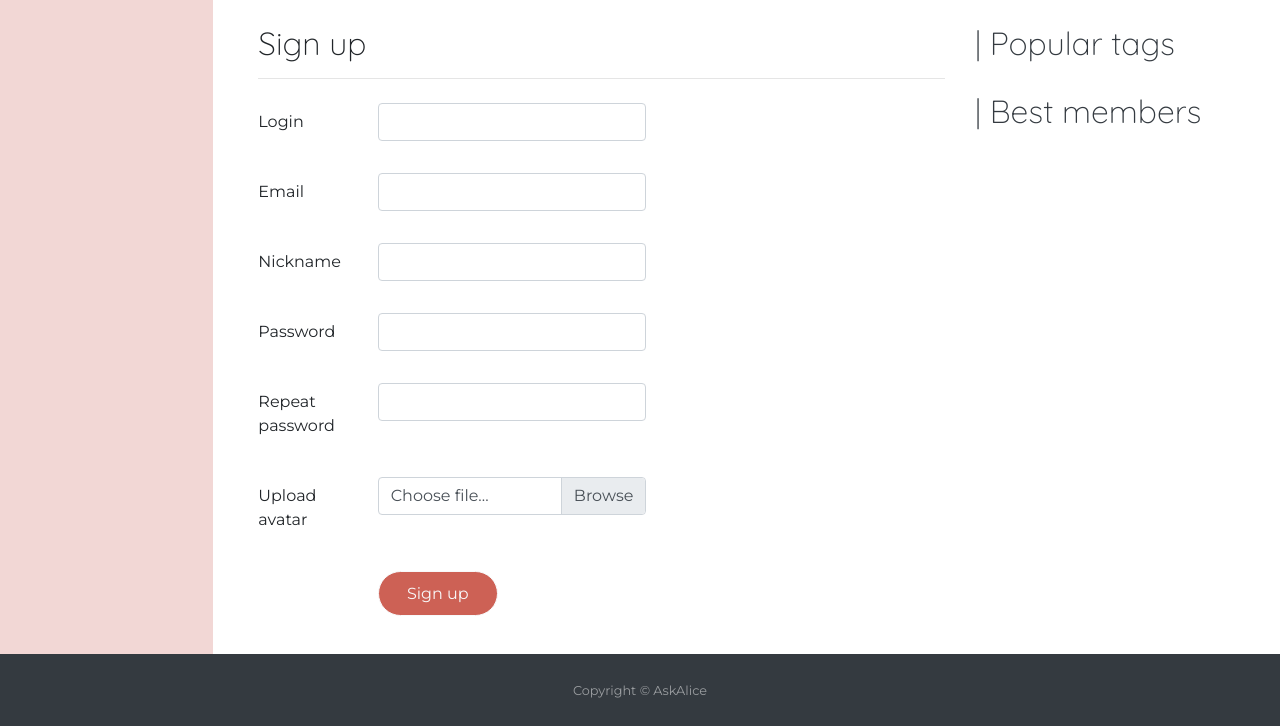
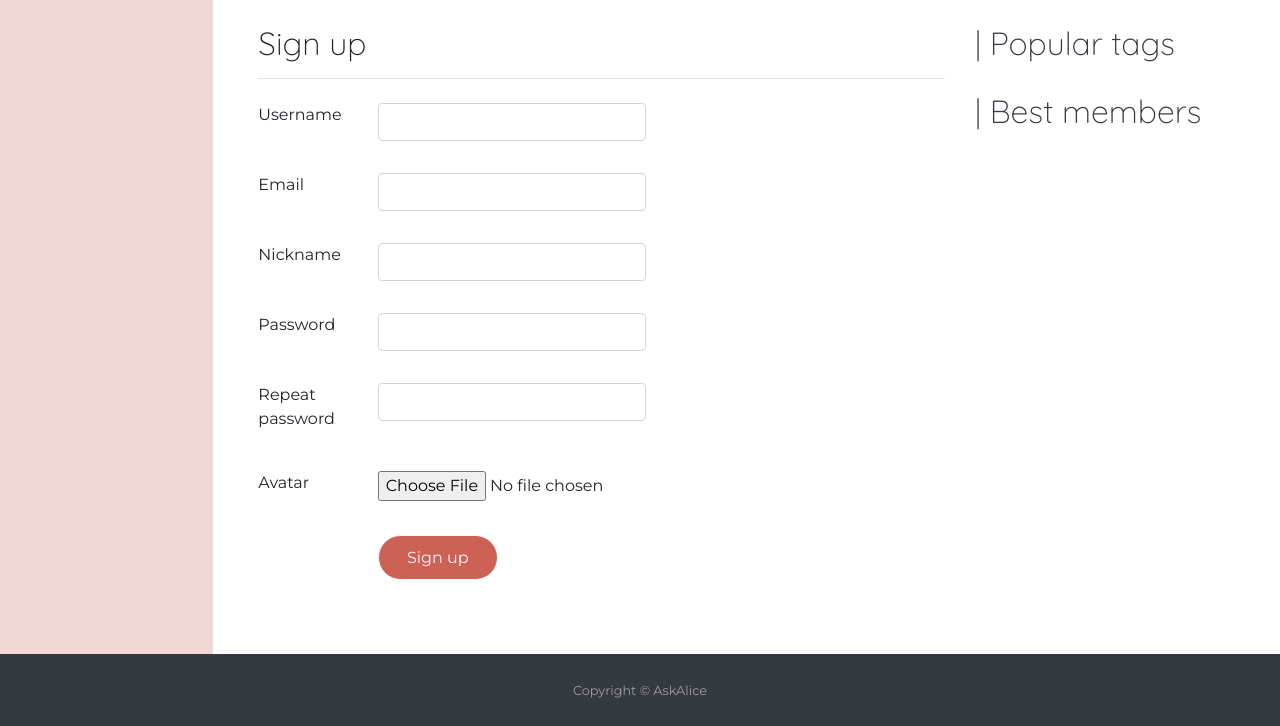
Before and after one commit to AliceSitedge/technopark_web, a Django app: page /ask-alice/signup/ in a window 1280 px wide. Shown: the part 74-800 px from the top of the page. Run offline with Django 3.2, Linux system fonts and the light colour scheme; data that the repository does not hold is empty; some libraries are stand-ins or nearby versions; some web fonts are replaced.

```diff
--- a/ask_alisaseledkina/ask_alisaseledkina/settings.py
+++ b/ask_alisaseledkina/ask_alisaseledkina/settings.py
@@ -123,3 +123,6 @@ USE_TZ = True
 STATIC_URL = '/static/'
 
 LOGIN_URL = 'signin'
+
+MEDIA_ROOT = os.path.join(BASE_DIR, "questions/uploads")
+MEDIA_URL = '/uploads/'
--- a/ask_alisaseledkina/questions/forms.py
+++ b/ask_alisaseledkina/questions/forms.py
@@ -1,9 +1,10 @@
 from django import forms
-from questions.models import Question, Tag
+from questions.models import Question, Tag, Profile
+from django.contrib.auth.models import User
 
 
-class AskForm(forms.ModelForm):
-    tags = forms.CharField(required=False,
+class QuestionForm(forms.ModelForm):
+    tags = forms.CharField(required=False, max_length=200,
                            widget=forms.TextInput(attrs={'class': 'form-control', 'placeholder': 'Enter tags'}))
 
     class Meta:
@@ -39,8 +40,59 @@ class AskForm(forms.ModelForm):
 
         return obj
 
-    def clean_title(self):
-        data = self.cleaned_data['title']
-        if 'bad word' in data:
-            self.add_error('title', 'bad word detected!')
-        return data
+
+class ProfileForm(forms.ModelForm):
+    username = forms.CharField(max_length=200, widget=forms.TextInput(attrs={'class': 'form-control'}))
+    email = forms.EmailField(widget=forms.EmailInput(attrs={'class': 'form-control'}))
+    password = forms.CharField(widget=forms.PasswordInput(attrs={'class': 'form-control'}))
+    repeat_password = forms.CharField(widget=forms.PasswordInput(attrs={'class': 'form-control'}))
+
+    class Meta:
+        model = Profile
+        fields = ['nickname', 'avatar']
+
+        widgets = {
+            'nickname': forms.TextInput(attrs={'class': 'form-control'}),
+            'avatar': forms.FileInput(attrs={'class': 'form-control-file'})
+        }
+
+    field_order = [
+        'username',
+        'email',
+        'nickname',
+        'password',
+        'repeat_password',
+        'avatar'
+    ]
+
+    def __init__(self, *args, **kwargs):
+        super().__init__(*args, **kwargs)
+
+    def save(self, commit=True):
+        username = self.cleaned_data['username']
+        email = self.cleaned_data['email']
+        password = self.cleaned_data['password']
+        user = User.objects.create_user(username, email, password)
+        avatar = self.cleaned_data['avatar']
+        obj = super().save(commit=False)
+
+        obj.user = user
+        if commit:
+            obj.save()
+
+        return obj
+
+    def clean_password(self):
+        password = self.data['password']
+        repeat_password = self.data['repeat_password']
+
+        if password != repeat_password:
+            self.add_error('password', 'Passwords do not match.')
+            self.add_error('repeat_password', 'Passwords do not match.')
+        return password
+
+    def clean_username(self):
+        username = self.data['username']
+        if User.objects.filter(username=username).exists():
+            self.add_error('username', 'User with such name already exists.')
+        return username
--- a/ask_alisaseledkina/questions/models.py
+++ b/ask_alisaseledkina/questions/models.py
@@ -11,7 +11,7 @@ from .managers import QuestionManager, AnswerManager, LikeDislikeManager
 class Profile(models.Model):
     user = models.OneToOneField(settings.AUTH_USER_MODEL, on_delete=models.CASCADE)
     nickname = models.CharField(max_length=200)
-    avatar = models.ImageField(default='/static/images/avatar.jpg')
+    avatar = models.ImageField(upload_to='avatar/', default='/static/images/avatar.jpg')
 
     def __str__(self):
         return self.nickname
--- a/ask_alisaseledkina/questions/templates/render_form.html
+++ b/ask_alisaseledkina/questions/templates/render_form.html
@@ -11,16 +11,36 @@
 {% for field in form.visible_fields %}
     <div class="form-group">
         {% if field.errors %}
+            <div class="form-group row">
+                <label for="{{ field.id_for_label }}" class={{ label_class }}>{{ field.label }}</label>
+                {% if field_class %}
+                    <div class={{ field_class }}>
                         {% render_field field class="form-control is-invalid" %}
                         {% for error in field.errors %}
                             <div class="invalid-feedback">
                                 {{ error }}
                             </div>
                         {% endfor %}
+                    </div>
                 {% else %}
-            <div class="form-group">
-                <label for="{{ field.id_for_label }}">{{ field.label }}</label>
+                    {% render_field field class="form-control is-invalid" %}
+                    {% for error in field.errors %}
+                        <div class="invalid-feedback">
+                            {{ error }}
+                        </div>
+                    {% endfor %}
+                {% endif %}
+            </div>
+        {% else %}
+            <div class="form-group row">
+                <label for="{{ field.id_for_label }}" class={{ label_class }}>{{ field.label }}</label>
+                {% if field_class %}
+                    <div class={{ field_class }}>
                         {{ field }}
+                    </div>
+                {% else %}
+                    {{ field }}
+                {% endif %}
             </div>
         {% endif %}
     </div>
--- a/ask_alisaseledkina/questions/templates/signup.html
+++ b/ask_alisaseledkina/questions/templates/signup.html
@@ -5,51 +5,17 @@
 {% endblock %}
 
 {% block body %}
-    <form>
-        <div class="form-group row">
-            <label for="input_log" class="col-2 col-form-label">Login</label>
+    <form method="POST">
+        {% csrf_token %}
+
+        {% include 'render_form.html' with label_class='col-2 col-form-label' field_class='col-5' %}
+
+        <div class="row">
+            <div class="col-2"></div>
             <div class="col-5">
-                <input type="text" class="form-control" id="input_log">
-            </div>
-        </div>
-        <div class="form-group row">
-            <label for="input_email" class="col-2 col-form-label">Email</label>
-            <div class="col-5">
-                <input type="email" class="form-control" id="input_email">
-            </div>
-        </div>
-        <div class="form-group row">
-            <label for="input_nickname" class="col-2 col-form-label">Nickname</label>
-            <div class="col-5">
-                <input type="text" class="form-control" id="input_nickname">
-            </div>
-        </div>
-        <div class="form-group row">
-            <label for="input_password" class="col-2 col-form-label">Password</label>
-            <div class="col-5">
-                <input type="password" class="form-control" id="input_password">
-            </div>
-        </div>
-        <div class="form-group row">
-            <label for="repeat_password" class="col-2 col-form-label">Repeat password</label>
-            <div class="col-5">
-                <input type="password" class="form-control" id="repeat_password">
-            </div>
-        </div>
-        <div class="form-group row">
-            <label for="upload_avatar" class="col-2 col-form-label">Upload avatar</label>
-            <div class="col-5">
-                <div class="custom-file">
-                    <input type="file" class="custom-file-input" id="upload_avatar">
-                    <label class="custom-file-label" for="validatedCustomFile">Choose file...</label>
-                </div>
+                <button type="submit" class="btn btn-outline-light rounded-pill btn-red btn-height">Sign up</button>
             </div>
         </div>
     </form>
-    <div class="row">
-        <div class="col-2"></div>
-        <div class="col-5">
-            <button type="submit" class="btn btn-outline-light rounded-pill btn-red btn-height">Sign up</button>
-        </div>
-    </div>
+
 {% endblock %}
--- a/ask_alisaseledkina/questions/views.py
+++ b/ask_alisaseledkina/questions/views.py
@@ -2,10 +2,10 @@ from django.core.paginator import Paginator
 from django.shortcuts import render, redirect, reverse
 from django.contrib import auth
 from django.contrib.auth.decorators import login_required
-from questions.forms import AskForm
+from questions.forms import QuestionForm, ProfileForm
 
 
-from .models import Question, Answer
+from .models import Question, Answer, Profile
 
 
 def paginate(data, request, number_on_page):
@@ -39,16 +39,13 @@ def question(request, question_id):
 @login_required
 def ask(request):
     if request.POST:
-        form = AskForm(
-            request.user.profile, data=request.POST)
+        form = QuestionForm(request.user.profile, data=request.POST)
         if form.is_valid():
             question = form.save()
-            return redirect(
-                reverse(
-                    'question', kwargs={'question_id': question.pk}))
+            return redirect(reverse('question', kwargs={'question_id': question.pk}))
         print(form.errors)
     else:
-        form = AskForm(request.user.profile)
+        form = QuestionForm(request.user.profile)
 
     context = {
         'form': form
@@ -88,7 +85,20 @@ def signin(request):
 
 
 def signup(request):
-    context = {}
+    if request.POST:
+        form = ProfileForm(data=request.POST, files=request.FILES)
+        if form.is_valid():
+            profile = form.save()
+            auth.login(request, profile.user)
+            next_to = request.POST.get('next', 'index')
+            return redirect(next_to)
+        print(form.errors)
+    else:
+        form = ProfileForm()
+
+    context = {
+        'form': form
+    }
     return render(request, 'signup.html', context)
 
 
```
Also changed, not shown: ask_alisaseledkina/questions/templates/ask.html (line endings or trailing spaces). Lines whose indentation alone changed are shown as unchanged.
